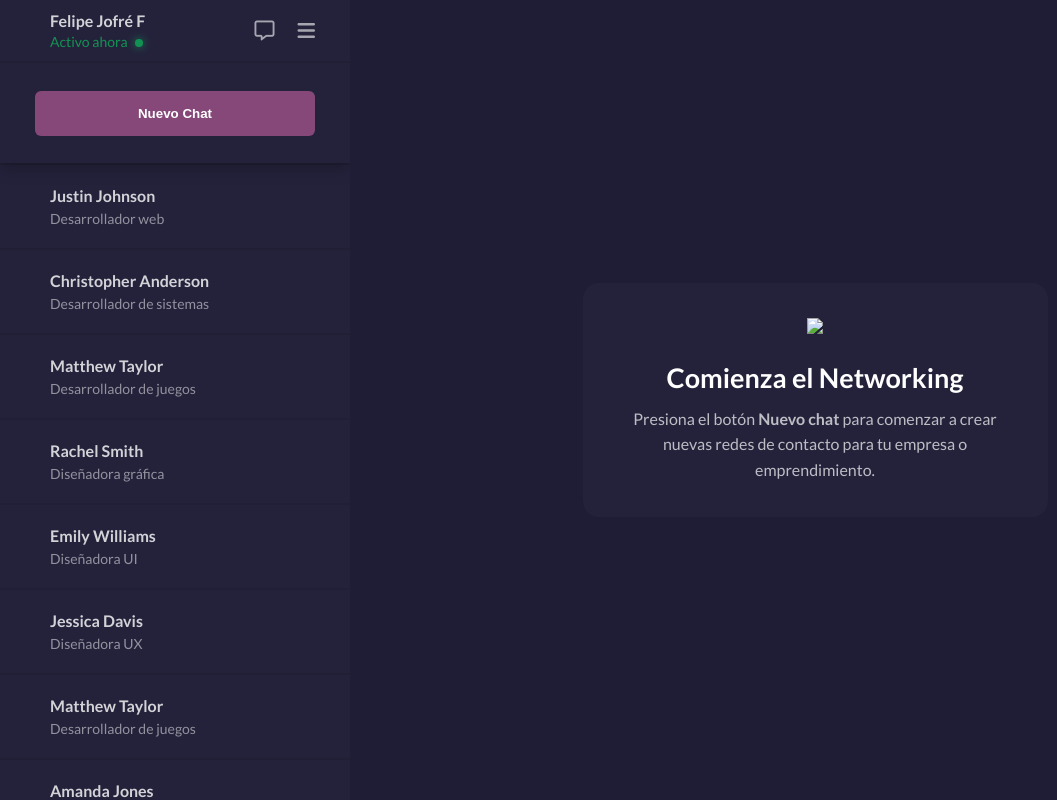
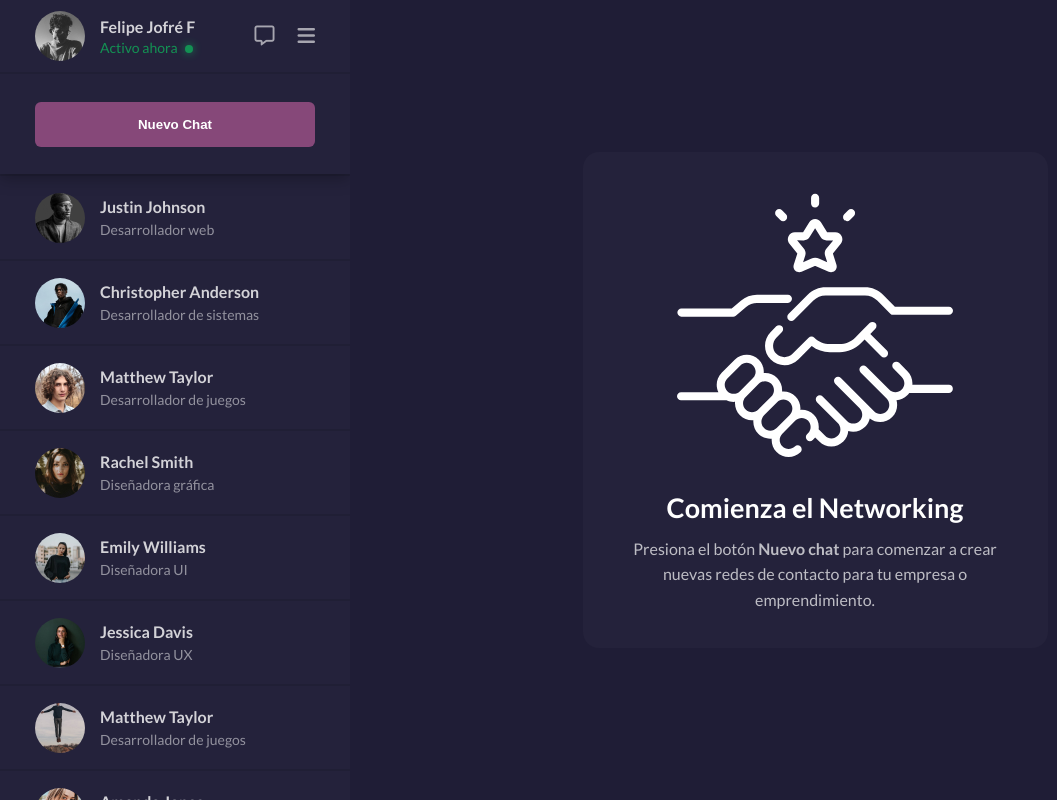
Before and after one commit to poweragecl/desafio-flexbox, a plain HTML site: page index.html in a window 1280 px wide. Shown: the whole page, without its empty margins (0-1057 px from the left). Drawn offline with Linux system fonts and the light colour scheme; the site is published under a folder, as on GitHub Pages, so addresses that start at the root find nothing.

Commit message:
fixeado denuevo otro problema con enlaces

```diff
--- a/index.html
+++ b/index.html
@@ -18,7 +18,7 @@
             <div class="sticky-wrapper">
                 <div class="my-profile">
                     <div class="my-info">
-                        <img src="/assets/img/user-1.jpg" alt="">
+                        <img src="assets/img/user-1.jpg" alt="">
                         <div class="my-info-content">
                             <h5>Felipe Jofré F</h5>
                             <p class="status">Activo ahora</p>
@@ -46,7 +46,7 @@
             <div class="contact-list">
                 <ul>
                     <li class="contact">
-                        <img src="/assets/img/user-2.jpg" alt="">
+                        <img src="assets/img/user-2.jpg" alt="">
                         <div class="contact-info">
                             <h5>Justin Johnson</h5>
                             <p>Desarrollador web</p>
@@ -54,7 +54,7 @@
                     </li>
 
                     <li class="contact">
-                        <img src="/assets/img/user-3.jpg" alt="">
+                        <img src="assets/img/user-3.jpg" alt="">
                         <div class="contact-info">
                             <h5>Christopher Anderson</h5>
                             <p>Desarrollador de sistemas</p>
@@ -62,7 +62,7 @@
                     </li>
 
                     <li class="contact">
-                        <img src="/assets/img/user-4.jpg" alt="">
+                        <img src="assets/img/user-4.jpg" alt="">
                         <div class="contact-info">
                             <h5>Matthew Taylor</h5>
                             <p>Desarrollador de juegos</p>
@@ -70,7 +70,7 @@
                     </li>
 
                     <li class="contact">
-                        <img src="/assets/img/user-5.jpg" alt="">
+                        <img src="assets/img/user-5.jpg" alt="">
                         <div class="contact-info">
                             <h5>Rachel Smith</h5>
                             <p>Diseñadora gráfica</p>
@@ -78,7 +78,7 @@
                     </li>
 
                     <li class="contact">
-                        <img src="/assets/img/user-6.jpg" alt="">
+                        <img src="assets/img/user-6.jpg" alt="">
                         <div class="contact-info">
                             <h5>Emily Williams</h5>
                             <p>Diseñadora UI</p>
@@ -86,7 +86,7 @@
                     </li>
 
                     <li class="contact">
-                        <img src="/assets/img/user-7.jpg" alt="">
+                        <img src="assets/img/user-7.jpg" alt="">
                         <div class="contact-info">
                             <h5>Jessica Davis</h5>
                             <p>Diseñadora UX</p>
@@ -94,7 +94,7 @@
                     </li>
 
                     <li class="contact">
-                        <img src="/assets/img/user-8.jpg" alt="">
+                        <img src="assets/img/user-8.jpg" alt="">
                         <div class="contact-info">
                             <h5>Matthew Taylor</h5>
                             <p>Desarrollador de juegos</p>
@@ -102,7 +102,7 @@
                     </li>
 
                     <li class="contact">
-                        <img src="/assets/img/user-9.jpg" alt="">
+                        <img src="assets/img/user-9.jpg" alt="">
                         <div class="contact-info">
                             <h5>Amanda Jones</h5>
                             <p>Diseñadora de sitios web</p>
@@ -110,7 +110,7 @@
                     </li>
 
                     <li class="contact">
-                        <img src="/assets/img/user-10.jpg" alt="">
+                        <img src="assets/img/user-10.jpg" alt="">
                         <div class="contact-info">
                             <h5>David Roberts</h5>
                             <p>Desarrollador de aplicaciones</p>
@@ -118,7 +118,7 @@
                     </li>
 
                     <li class="contact">
-                        <img src="/assets/img/user-11.jpg" alt="">
+                        <img src="assets/img/user-11.jpg" alt="">
                         <div class="contact-info">
                             <h5>Lauren Baker</h5>
                             <p>Diseñadora de animaciones</p>
@@ -126,7 +126,7 @@
                     </li>
 
                     <li class="contact">
-                        <img src="/assets/img/user-12.jpg" alt="">
+                        <img src="assets/img/user-12.jpg" alt="">
                         <div class="contact-info">
                             <h5>Jason Scott</h5>
                             <p>Desarrollador de aplicaciones</p>
@@ -141,7 +141,7 @@
             <div class="instructions">
 
                 <div class="instructions-icon">
-                    <img src="/assets/img/shake-hands.svg">
+                    <img src="assets/img/shake-hands.svg">
                 </div>
 
                 <div class="instructions-content">
```
